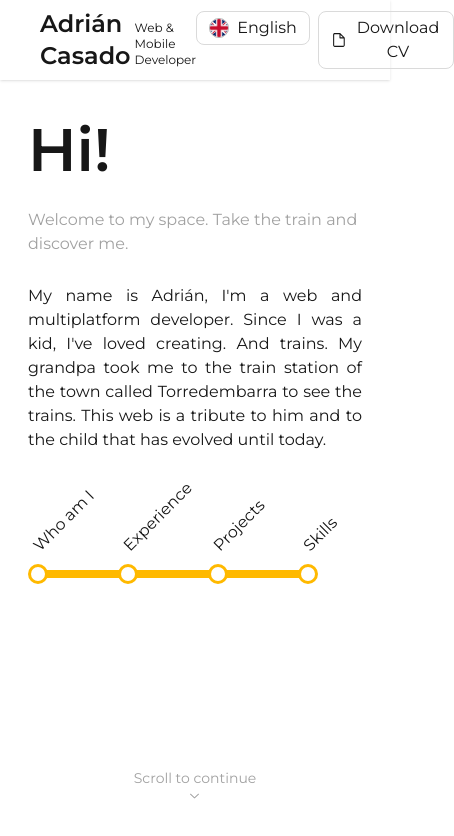
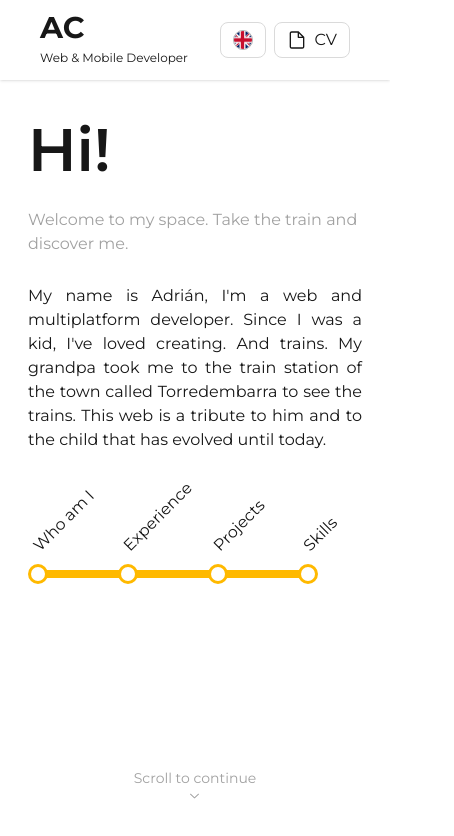
Before and after one commit to AdrianCasadoAguilera/Portfolio, a Next.js app in the folder portfolio/: page / in a window 390 px wide. Shown: the top 836 px of the page, 454 px wide, since content can reach past the window. Built offline with nearby package versions, Linux system fonts and the light colour scheme.

Commit message:
style: add mobile and dark support

```diff
--- a/portfolio/src/components/button.tsx
+++ b/portfolio/src/components/button.tsx
@@ -3,9 +3,10 @@ type ButtonProps = {
   text?: string;
   icon?: React.ReactNode;
   onClick: () => void;
+  mobileText?: string;
 };
 
-export default function Button({ children, text, icon, onClick }: ButtonProps) {
+export default function Button({ children, text, icon, onClick, mobileText }: ButtonProps) {
   return (
     <button
       onClick={onClick}
@@ -16,7 +17,8 @@ export default function Button({ children, text, icon, onClick }: ButtonProps) {
       ) : (
         <div className="flex gap-2 items-center">
           {icon}
-          <p>{text}</p>
+          <p className="hidden md:block">{text}</p>
+          <p className=" md:hidden">{mobileText}</p>
         </div>
       )}
     </button>
--- a/portfolio/src/components/header.tsx
+++ b/portfolio/src/components/header.tsx
@@ -9,10 +9,12 @@ export default function Header() {
   const { t } = useTranslation();
 
   return (
-    <header className="w-full min-h-20 flex shadow justify-between items-center px-10">
-      <div className="flex items-end gap-1">
-        <p className="text-2xl font-semibold">Adrián Casado</p>
-        <p className="text-xs mb-1">Web & Mobile Developer</p>
+    <header className="w-full min-h-20 flex shadow justify-between items-center px-10 dark:shadow-[rgba(255,255,255,0.2)]">
+      <div className="flex md:flex-row flex-col md:items-end gap-1">
+        <p className="text-2xl font-semibold hidden md:block">Adrián Casado</p>
+
+        <p className="block md:hidden text-3xl font-bold">AC</p>
+        <p className="text-xs mb-1  md:block">Web & Mobile Developer</p>
       </div>
       <div className="flex gap-2">
         <LanguageSelector />
@@ -22,6 +24,7 @@ export default function Header() {
           }}
           icon={<FileIcon className="w-5 h-5" />}
           text={t("download-cv")}
+          mobileText="CV"
         />
       </div>
     </header>
--- a/portfolio/src/components/hero.tsx
+++ b/portfolio/src/components/hero.tsx
@@ -9,7 +9,7 @@ export default function Hero() {
   const sections = ["who-am-i", "experience", "projects", "skills"];
 
   return (
-    <section className="snap-start h-[calc(100svh-5rem)] px-7 max-w-3xl mx-auto py-10 lg:py-20 flex flex-col gap-7">
+    <section className="snap-start h-[calc(100svh-5rem)] px-7 max-w-3xl mx-auto pt-10 pb-10 lg:pt-20 flex flex-col gap-7">
       <h1 className="font-semibold text-6xl">{t("hi")}</h1>
       <h2 className="text-base md:text-xl xl:text-3xl text-neutral-400">{t("welcome")}</h2>
       <p className="max-w-prose text-justify lg:text-lg">{t("presentation")}</p>
--- a/portfolio/src/components/language-selector.tsx
+++ b/portfolio/src/components/language-selector.tsx
@@ -39,15 +39,15 @@ export default function LanguageSelector() {
         onClick={() => {
           setOpen(!isOpen);
         }}
-        className="w-fit px-3 py-1 border flex gap-2 items-center justify-center border-[#dadada] hover:bg-gray-100 transition rounded-lg cursor-pointer"
+        className="w-fit px-3 py-1 min-h-9 border flex gap-2 items-center justify-center border-[#dadada] hover:bg-gray-100 transition rounded-lg cursor-pointer"
       >
         <div className="rounded-full w-5 h-5 relative overflow-hidden border border-[#B2B2B2]">
           <Image alt={currentLang} src={`/${currentLang}.png`} fill className="object-cover" />
         </div>
-        {languages[currentLang as keyof typeof languages]}
+        <p className="hidden md:block">{languages[currentLang as keyof typeof languages]}</p>
       </div>
       {isOpen && (
-        <div className="absolute z-10 mt-2 w-32 bg-white border border-[#dadada] rounded-lg shadow">
+        <div className="absolute z-10 mt-2 w-32 bg-background border border-[#dadada] rounded-lg shadow">
           {Object.entries(languages).map(([code, name]) => (
             <button
               key={code}
@@ -61,7 +61,7 @@ export default function LanguageSelector() {
               <div className="rounded-full w-5 h-5 relative overflow-hidden border border-[#B2B2B2]">
                 <Image alt={code} src={`/${code}.png`} fill className="object-cover" />
               </div>
-              {name}
+              <p>{name}</p>
             </button>
           ))}
         </div>
```
